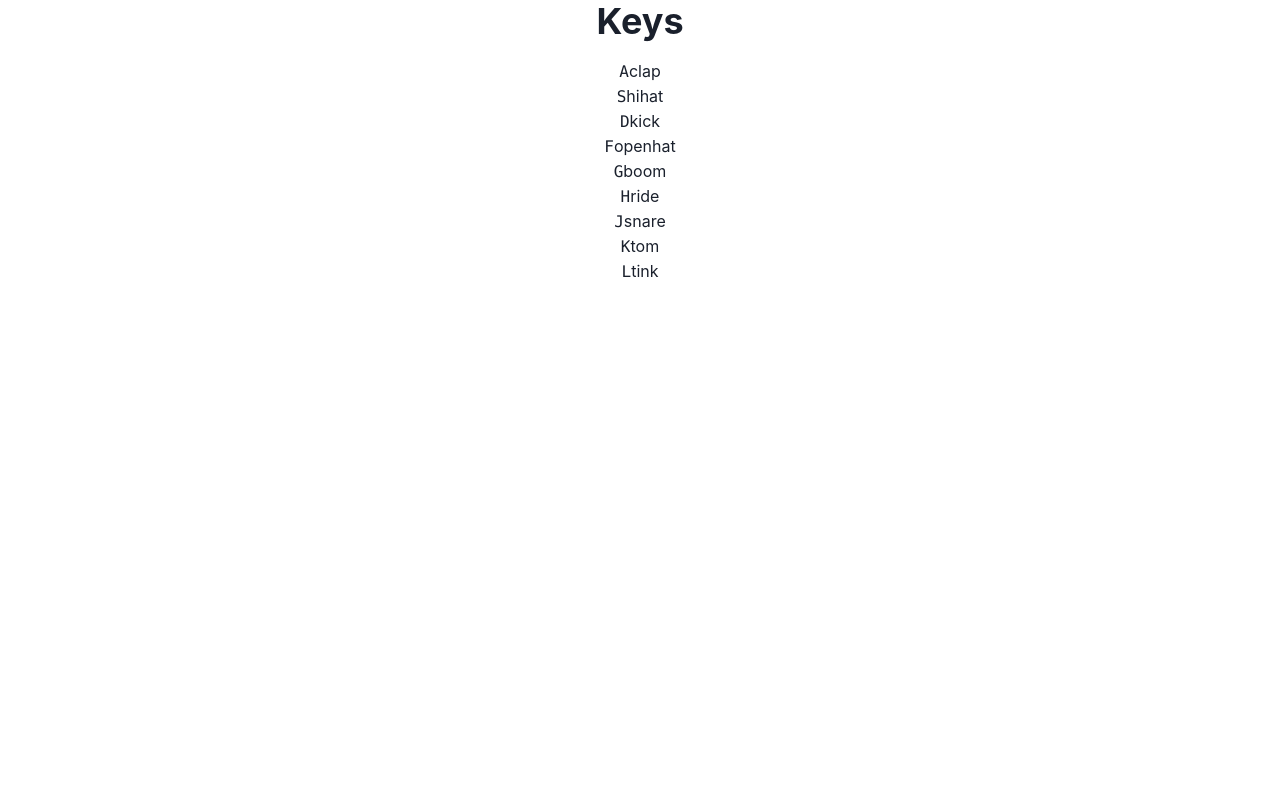
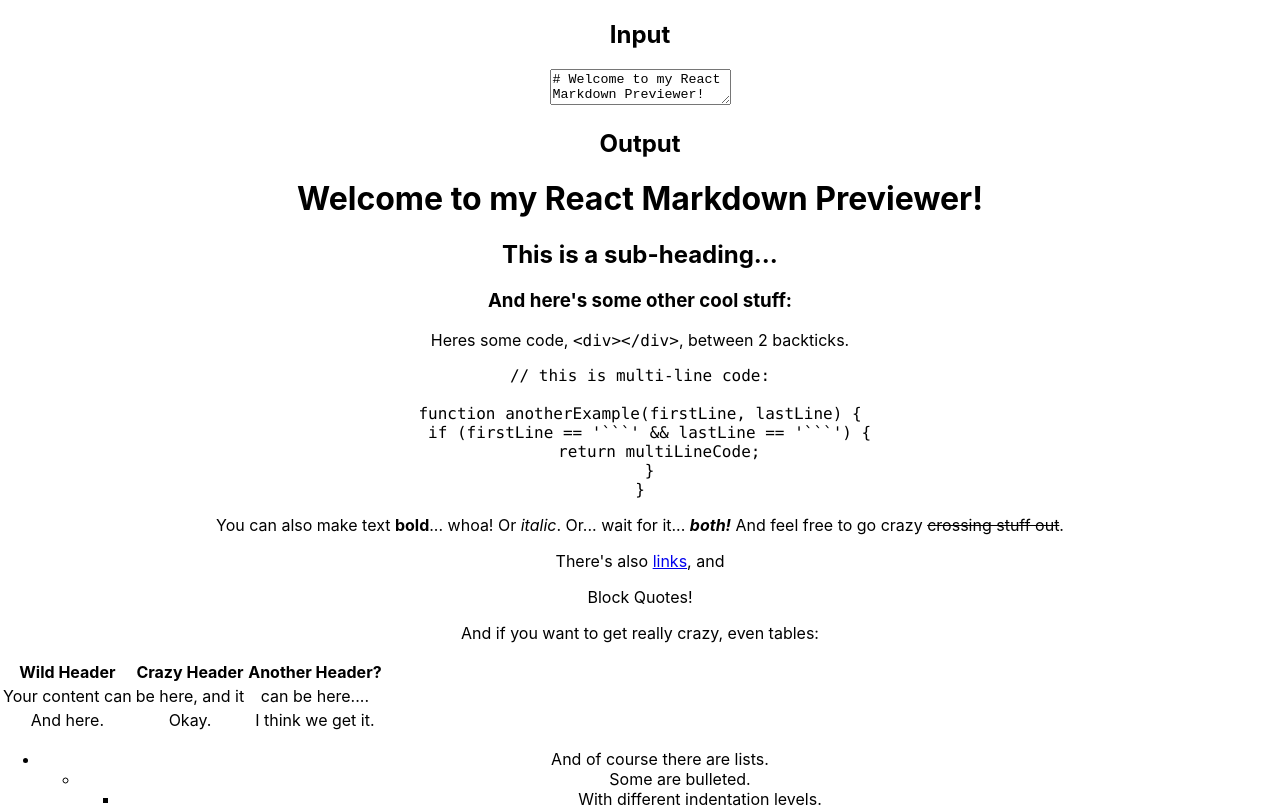
Before and after one commit to aroyan/drum-machine, a React (Create React App) app: page / in a window 1280 px wide. Shown: the top 808 px of the page. Built offline with nearby package versions, Linux system fonts and the light colour scheme.

Commit message:
Add marked package, Refactor Markdown Previewer using Hooks

```diff
--- a/package.json
+++ b/package.json
@@ -10,6 +10,7 @@
     "@testing-library/react": "^12.1.2",
     "@testing-library/user-event": "^13.5.0",
     "framer-motion": "^5.6.0",
+    "marked": "^4.0.12",
     "react": "^17.0.2",
     "react-dom": "^17.0.2",
     "react-scripts": "5.0.0",
--- a/src/App.js
+++ b/src/App.js
@@ -1,14 +1,14 @@
 import './App.css';
-import { ChakraProvider } from '@chakra-ui/react';
+// import { ChakraProvider } from '@chakra-ui/react';
 import Keys from './components/Keys';
 
 function App() {
   return (
-    <ChakraProvider>
-      <div className="App">
-        <Keys />
-      </div>
-    </ChakraProvider>
+    // <ChakraProvider>
+    <div className="App">
+      <Keys />
+    </div>
+    // </ChakraProvider>
   );
 }
 
--- a/src/components/Keys.js
+++ b/src/components/Keys.js
@@ -1,63 +1,63 @@
-import React, { Component } from 'react';
-import { Heading } from '@chakra-ui/react';
+import React, { useState } from 'react';
+import { marked } from 'marked';
 
-export default class Keys extends Component {
-  render() {
-    return (
-      <div>
-        <Heading as="h3" size="xl" mb={4}>
-          Keys
-        </Heading>
+export default function Keys() {
+  const [input, setInput] = useState(defaultMarkdown);
+  return (
+    <div>
+      <h2>Input</h2>
+      <textarea
+        onChange={(e) => setInput(e.target.value)}
+        placeholder="Input here"
+        value={input}
+      />
+      <h2>Output</h2>
+      <p dangerouslySetInnerHTML={{ __html: marked.parse(input) }} />
+    </div>
+  );
+}
 
-        <div className="keys">
-          <div data-key="65" className="key">
-            <kbd>A</kbd>
-            <span className="sound">clap</span>
-          </div>
-          <div data-key="83" className="key">
-            <kbd>S</kbd>
-            <span className="sound">hihat</span>
-          </div>
-          <div data-key="68" className="key">
-            <kbd>D</kbd>
-            <span className="sound">kick</span>
-          </div>
-          <div data-key="70" className="key">
-            <kbd>F</kbd>
-            <span className="sound">openhat</span>
-          </div>
-          <div data-key="71" className="key">
-            <kbd>G</kbd>
-            <span className="sound">boom</span>
-          </div>
-          <div data-key="72" className="key">
-            <kbd>H</kbd>
-            <span className="sound">ride</span>
-          </div>
-          <div data-key="74" className="key">
-            <kbd>J</kbd>
-            <span className="sound">snare</span>
-          </div>
-          <div data-key="75" className="key">
-            <kbd>K</kbd>
-            <span className="sound">tom</span>
-          </div>
-          <div data-key="76" className="key">
-            <kbd>L</kbd>
-            <span className="sound">tink</span>
-          </div>
-        </div>
+const defaultMarkdown = `# Welcome to my React Markdown Previewer!
 
-        <audio data-key="65" src="sounds/clap.wav"></audio>
-        <audio data-key="83" src="sounds/hihat.wav"></audio>
-        <audio data-key="68" src="sounds/kick.wav"></audio>
-        <audio data-key="70" src="sounds/openhat.wav"></audio>
-        <audio data-key="71" src="sounds/boom.wav"></audio>
-        <audio data-key="72" src="sounds/ride.wav"></audio>
-        <audio data-key="74" src="sounds/snare.wav"></audio>
-        <audio data-key="75" src="sounds/tom.wav"></audio>
-        <audio data-key="76" src="sounds/tink.wav"></audio>
-      </div>
-    );
+## This is a sub-heading...
+### And here's some other cool stuff:
+
+Heres some code, \`<div></div>\`, between 2 backticks.
+
+\`\`\`
+// this is multi-line code:
+
+function anotherExample(firstLine, lastLine) {
+  if (firstLine == '\`\`\`' && lastLine == '\`\`\`') {
+    return multiLineCode;
   }
 }
+\`\`\`
+
+You can also make text **bold**... whoa!
+Or _italic_.
+Or... wait for it... **_both!_**
+And feel free to go crazy ~~crossing stuff out~~.
+
+There's also [links](https://www.freecodecamp.org), and
+> Block Quotes!
+
+And if you want to get really crazy, even tables:
+
+Wild Header | Crazy Header | Another Header?
+------------ | ------------- | -------------
+Your content can | be here, and it | can be here....
+And here. | Okay. | I think we get it.
+
+- And of course there are lists.
+  - Some are bulleted.
+     - With different indentation levels.
+        - That look like this.
+
+
+1. And there are numbered lists too.
+1. Use just 1s if you want!
+1. And last but not least, let's not forget embedded images:
+
+![Some Random Images](https://picsum.photos/300/300)
+`;
```
Also changed, not shown: 1 other file (tests, documents, lock files or other folders).
